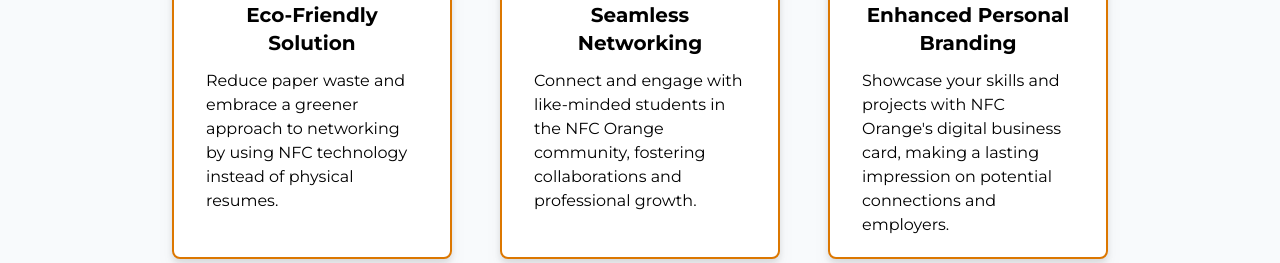
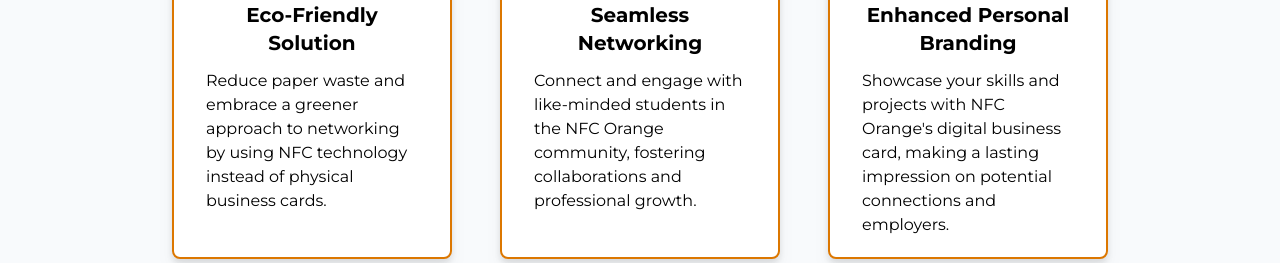
Before and after one commit to KhoiUna/nfc-orange, a Next.js app in the folder web/: page / in a window 1280 px wide. Shown: the part 967-1230 px from the top of the page. Built offline with nearby package versions, Linux system fonts and the light colour scheme; no server answers.

Commit message:
update homepage

```diff
--- a/web/app/page.tsx
+++ b/web/app/page.tsx
@@ -114,7 +114,7 @@ export default async function Home() {
                     </div>
 
                     <p className="font-bold mb-3 text-xl">Eco-Friendly Solution</p>
-                    <p className="text-left">Reduce paper waste and embrace a greener approach to networking by using NFC technology instead of physical resumes.</p>
+                    <p className="text-left">Reduce paper waste and embrace a greener approach to networking by using NFC technology instead of physical business cards.</p>
                 </div>
 
                 <div className="border-primary rounded-lg text-center border-2 w-[280px] h-[330px] bg-white drop-shadow-lg px-8 py-5 m-6">
```
